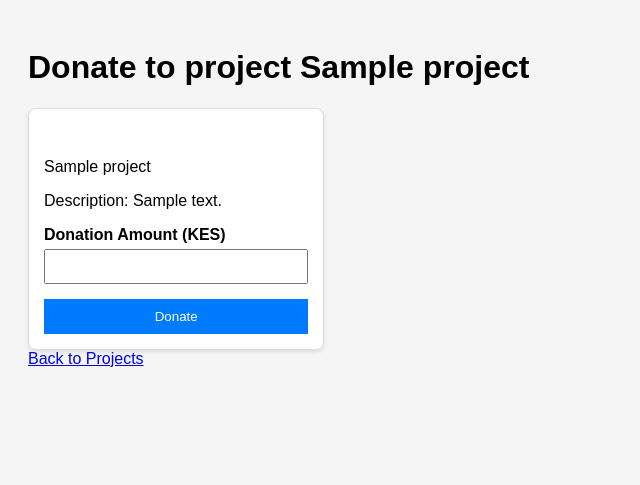
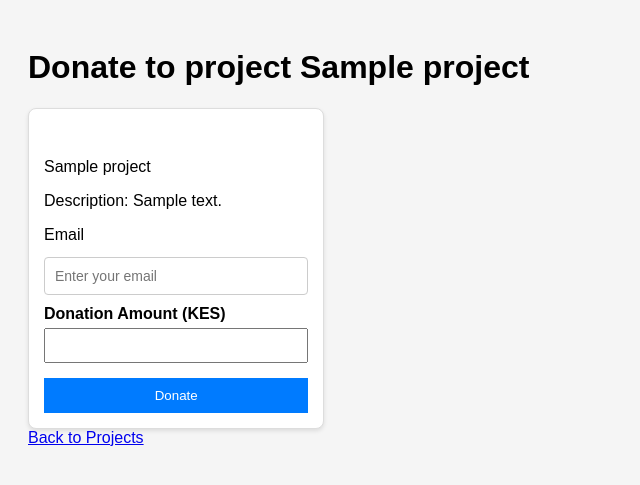
Before and after one commit to ISLOWIsmaeli/payment-integration-tutorial, a Django app: page /donation/1/ in a window 1280 px wide. Shown: the top 485 px of the page, without its empty margins (0-640 px from the left). Run offline with Django 5.2, Linux system fonts and the light colour scheme; tables that the repository leaves empty hold one stand-in row (values such as "Sample post").

Commit message:
using email to donate working

```diff
--- a/paymentsApp/models.py
+++ b/paymentsApp/models.py
@@ -5,7 +5,7 @@ from django.contrib.auth.models import User
 
 class DonationHistory(models.Model):
 
-    user = models.ForeignKey(User, on_delete=models.CASCADE, null=True, blank=True)
+    email = models.EmailField(max_length=254, default='noemail@example.com')
     donation_id = models.CharField(max_length=225, default=uuid.uuid4())
     project = models.ForeignKey(Project, on_delete=models.CASCADE)
     amount = models.DecimalField(max_digits=10, decimal_places=2, null=True, blank=True)
--- a/paymentsApp/templates/paymentsApp/donation_checkout.html
+++ b/paymentsApp/templates/paymentsApp/donation_checkout.html
@@ -16,6 +16,15 @@
             <p>Description: {{project.description}}</p>
             <form method="post" action="{% url 'donation-checkout' project.id %}">
                 {% csrf_token %}
+                <label for="email" style="display: block; margin-bottom: 8px; font-weight: 500;">Email</label>
+                <input
+                    type="email"
+                    id="email"
+                    name="email"
+                    required
+                    style="width: 100%; padding: 10px; border: 1px solid #ccc; border-radius: 4px; font-size: 14px;"
+                    placeholder="Enter your email"
+                />
                 <label>Donation Amount (KES)</label>
                 <input type="number" name="amount" step="0.01" min="0.01" required />
                 <button type="submit">Donate</button>
--- a/paymentsApp/templates/paymentsApp/payment_success.html
+++ b/paymentsApp/templates/paymentsApp/payment_success.html
@@ -1,10 +1,9 @@
 {% extends "base.html" %}
 {% block title %}Payment Success{% endblock title %}
 {% block content %}
-<h1>Payment Successful for project: {{project.name}}</h1>
+<h1>Payment Successful for project: {{project.name}}, Email Address: {{email}}</h1>
     <div class="project-container">
         <div class="projects">
-            <img class="img" src="{{project.image}}" alt="">
             <p>{{project.name}}</p>
             <p>Description: {{project.description}}</p>
             {% if amount %}
--- a/paymentsApp/views.py
+++ b/paymentsApp/views.py
@@ -27,27 +27,28 @@ def donation(request, donation_id):
     return render(request, 'paymentsApp/donation_checkout.html', context)
 
 
-@login_required
 def payment_successful(request, project_id):
 
     project = Project.objects.get(id=project_id)
-    print(f"User: {request.user}, Project: {project}")
+    # print(f"User: {request.user}, Project: {project}")
 
     # Get the most recent successful donation for this user and project
     donation = DonationHistory.objects.filter(
-        user=request.user,
+        # user=request.user,
         project=project,
         donation_status=True
     ).order_by('-date').first()
 
     amount = donation.amount if donation else None
+    email = donation.email if donation else None
 
     return render(request, 'paymentsApp/payment_success.html', {
         'project': project,
+        'email' : email,
         'amount': amount
     })
 
-@login_required
+# hopping we wouldn't have to get a situation of payments failed in the mean time
 def payment_failed(request, project_id):
 
     project = Project.objects.get(id=project_id)
@@ -66,11 +67,12 @@ def payment_failed(request, project_id):
         'amount': amount
     })
 
-@login_required
+
 def create_paystack_checkout_session(request, project_id):
     project = Project.objects.get(id=project_id)
 
     if request.method == "POST":
+        email_text = request.POST.get("email")
         amount_text = request.POST.get("amount")
         try:
             amount = Decimal(amount_text)
@@ -92,7 +94,7 @@ def create_paystack_checkout_session(request, project_id):
         amount_in_kobo = int(amount * 100)
 
         checkout_data = {
-        "email": request.user.email,
+        "email": email_text,
         "amount": amount_in_kobo,  # in kobo
         "currency": "KES",
         "channels": ["card", "bank_transfer", "bank", "ussd", "qr", "mobile_money"],
@@ -100,7 +102,7 @@ def create_paystack_checkout_session(request, project_id):
         "callback_url": callback_url,
         "metadata": {
             "product_id": project.id,
-            "user_id": request.user.id,
+            "user_email": email_text,
             "purchase_id": purchase_id,
         },
         "label": f"Checkout For {project.name}"
@@ -140,17 +142,17 @@ def paystack_webhook(request):
             metadata = webhook_post_data["data"]["metadata"]
             data = webhook_post_data["data"]
             product_id = metadata["product_id"]
-            user_id = metadata["user_id"]
+            user_id = metadata["user_email"]
             purchase_id = metadata["purchase_id"]
 
             amount_paid_kobo = data.get("amount")
             amount_paid = Decimal(amount_paid_kobo) / 100
 
-            user = User.objects.get(id=user_id)
+            # user = User.objects.get(id=user_id)
 
             DonationHistory.objects.create(
                 donation_id = purchase_id,
-                user = user,
+                email = user_id,
                 donation_status = True,
                 project = Project.objects.get(id=product_id),
                 amount = amount_paid
```
Also changed, not shown: paymentsApp/migrations/0008_remove_donationhistory_user_donationhistory_email_and_more.py (added).
